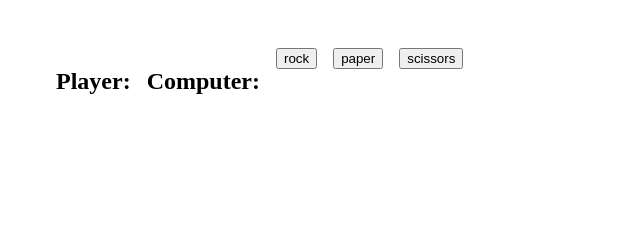
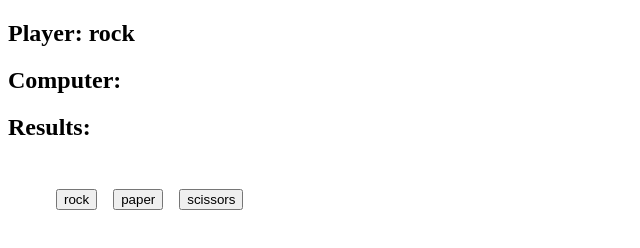
Before and after one commit to Doc-Jebus/Rock-Paper-Scissors, a plain HTML site: page index.html in a window 1280 px wide. Both pictures are taken after a click on the button "rock". Shown: the whole page, without its empty margins (0-640 px from the left). Drawn offline with Linux system fonts and the light colour scheme.

Commit message:
Added functionality to the buttons

```diff
--- a/app.js
+++ b/app.js
@@ -1,13 +1,18 @@
+const playerResults = document.getElementById("player-results");
+const computerResults = document.getElementById("computer-results");
+const resultsTotal = document.getElementById("result");
+let beginGame = document.querySelectorAll("button");
+
 let win = 1;
 let lose = 0;
 
 let computerPlayer
 
-let beginGame = document.querySelectorAll("button");
+
 
 beginGame.forEach(game => game.addEventListener('click', (e) => {
     humanPlayer = e.target.id;
-    console.log(beginGame);
+    playerResults.innerHTML = humanPlayer
 }));
 
 
--- a/index.html
+++ b/index.html
@@ -8,20 +8,22 @@
     <title>Rock Paper Scissors</title>
 </head>
 <body>
+
+        <h2>Player: <span id="player-results"></span></h2>
+        <h2>Computer: <span id="computer-results"></span></h2>
+        <h2>Results: <span id="result"></span></h2>
+
     <div class="main-button-container">
-        <h2>Player: <span></span></h2>
-        <h2>Computer: <span></span></h2>
-
         <div class="container">
-            <button type="submit" id="button">rock</button>
+            <button type="submit" id="rock">rock</button>
         </div>
         <div class="container">
-            <button type="submit" id="button">paper</button>
+            <button type="submit" id="paper">paper</button>
         </div>
         <div class="container">
-            <button type="submit" id="button">scissors</button>
+            <button type="submit" id="scissors">scissors</button>
         </div>
-    </div>
+   </div>
     <script src="app.js"></script>
 </body>
 </html>
```
